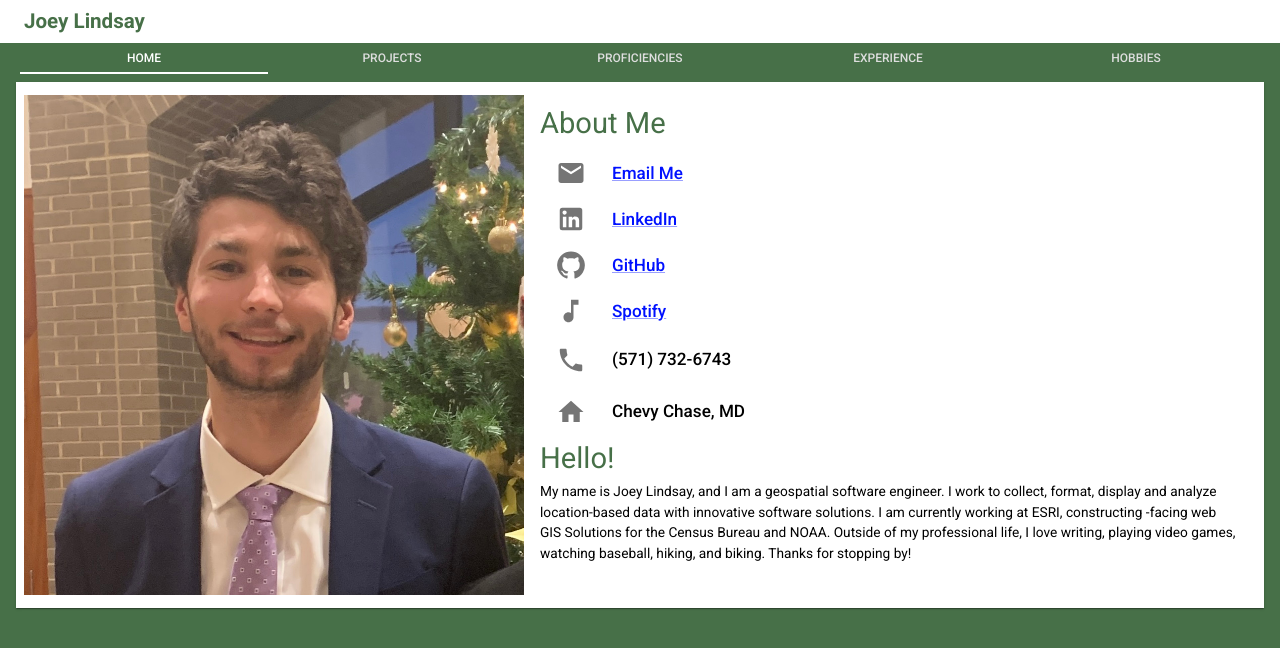
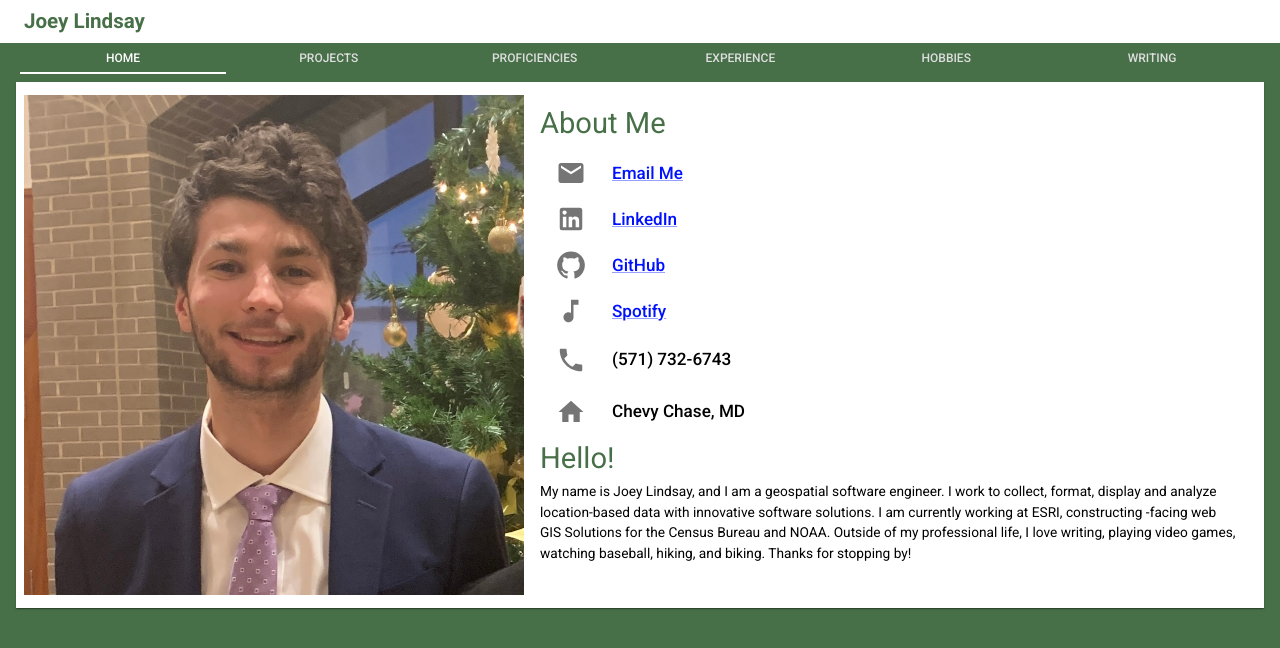
Before and after one commit to joeylindsay/joeylindsay.github.io, a React (Vite) app: page / in a window 1280 px wide. Shown: the top 648 px of the page. Built offline with nearby package versions, Linux system fonts and the light colour scheme.

Commit message:
feat: writing page and animation

```diff
--- a/app/TabHeader.tsx
+++ b/app/TabHeader.tsx
@@ -18,7 +18,7 @@ const FormattedTab: React.FC<FormattedTabProps & TabProps> = ({
   ...tabProps
 }) => (
   <Tab
-    sx={{ p: 1, minHeight: 3, minWidth: 100, width: '20%', color: '#dedede' }}
+    sx={{ p: 1, minHeight: 3, minWidth: 100, width: '16.6%', color: '#dedede' }}
     label={label}
     value={value}
     {...tabProps}
@@ -53,6 +53,7 @@ export function TabHeader({
       <FormattedTab label="Proficiencies" value="proficiencies" />
       <FormattedTab label="Experience" value="experience" />
       <FormattedTab label="Hobbies" value="hobbies" />
+      <FormattedTab label="Writing" value="writing" />
     </Tabs>
   );
 }
--- a/app/Writing/WritingEntry.tsx
+++ b/app/Writing/WritingEntry.tsx
@@ -46,7 +46,17 @@ export function WritingEntry({
         </IconButton>
       </Stack>
       <AnimatePresence>
-        {expanded && <motion.div>{children}</motion.div>}
+        {expanded && (
+          <motion.div
+            initial={{ height: 0 }}
+            animate={{ height: 'fit-content' }}
+            exit={{ height: 0 }}
+            transition={{ type: 'linear' }}
+            style={{ overflow: 'hidden' }}
+          >
+            {children}
+          </motion.div>
+        )}
       </AnimatePresence>
     </Stack>
   );
```
Also changed, not shown: 3 other files (tests, documents, lock files or other folders).
